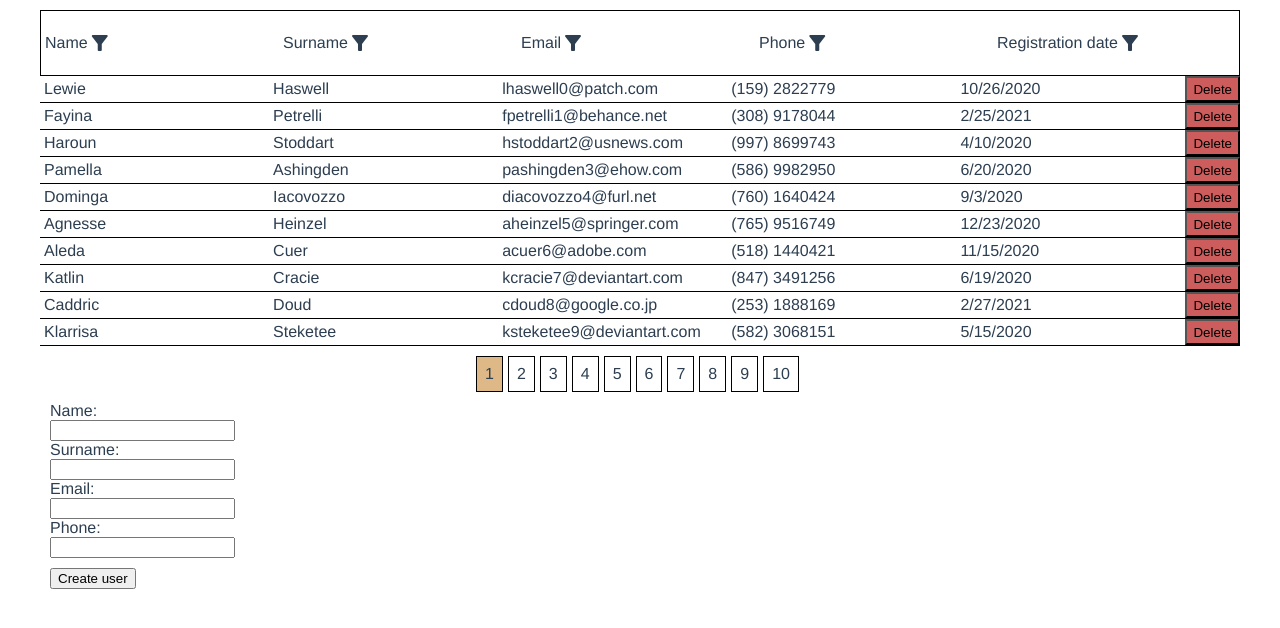
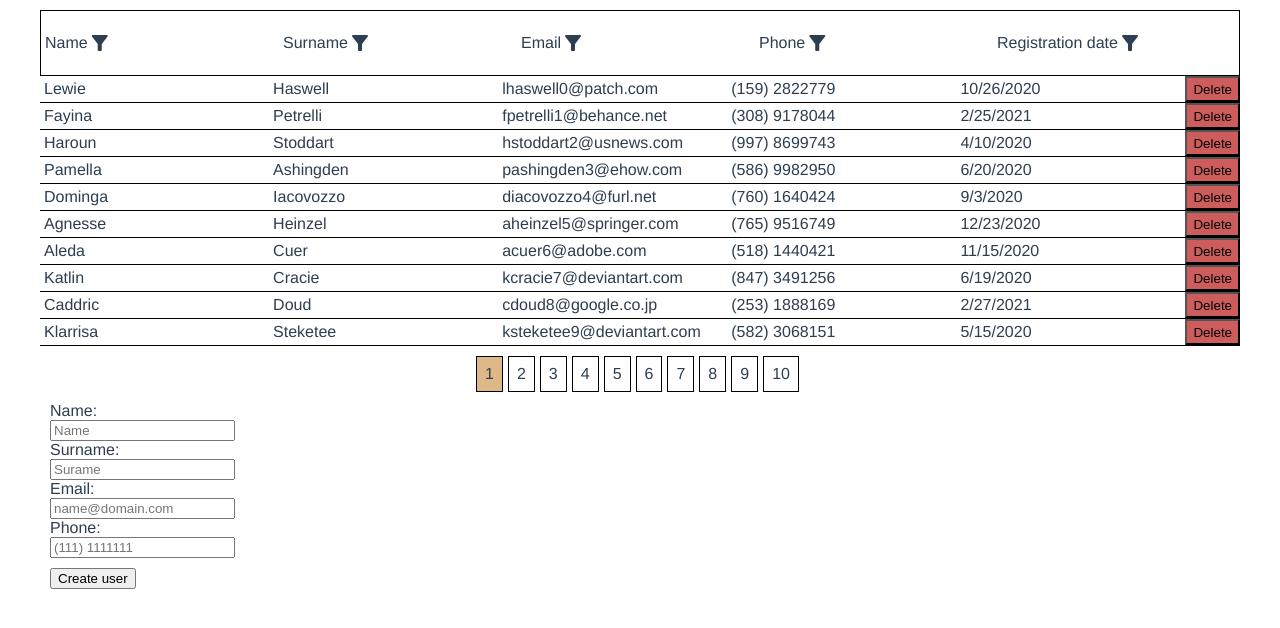
Before and after one commit to oty-git/table-of-people-data, a Vue app: page / in a window 1280 px wide. Shown: the top 628 px of the page. Built offline with nearby package versions, Linux system fonts and the light colour scheme; data requests are answered from the project's data file.

Commit message:
Created delete button which removes user from the list.

```diff
--- a/src/components/CreateUserForm.vue
+++ b/src/components/CreateUserForm.vue
@@ -1,14 +1,36 @@
 <template>
 <div>
-  <form class="create-form">
+  <form
+      class="create-form"
+      @submit.prevent="onSubmit"
+  >
     <label for="input_name">Name:</label>
-    <input type="text" id="input_name">
+    <input
+        type="text"
+        id="input_name"
+        v-model.trim="name"
+        placeholder="Name"
+    >
     <label for="input_surname">Surname:</label>
-    <input type="text" id="input_surname">
+    <input
+        type="text"
+        id="input_surname"
+        v-model.trim="surname"
+        placeholder="Surame"
+    >
     <label for="input_email">Email:</label>
-    <input type="text" id="input_email">
+    <input type="email"
+           id="input_email"
+           v-model.trim="email"
+           placeholder="name@domain.com"
+    >
     <label for="input_phone">Phone:</label>
-    <input type="text" id="input_phone">
+    <input
+        type="text"
+        id="input_phone"
+        v-model.trim="phone"
+        placeholder="(111) 1111111"
+    >
     <button class="create-button"
             type="submit"
     >Create user</button>
@@ -18,7 +40,28 @@
 
 <script>
 export default {
-name: "CreateUserForm"
+  name: "CreateUserForm",
+  data() {
+    return {
+      name: "",
+      surname: "",
+      email: "",
+      phone: "",
+    }
+  },
+  methods: {
+    onSubmit() {
+        const newUser = {
+        id: Date.now(),
+        first_name: this.name,
+        last_name: this.surname,
+        email: this.email,
+        phone: this.phone,
+        user_info_date: new Date().toLocaleString().replace('.', '/').split(',')[0].replace('.', '/')
+      }
+      this.$emit("addUser", newUser)
+    },
+  }
 }
 </script>
 
--- a/src/components/TableOfPeopleData.vue
+++ b/src/components/TableOfPeopleData.vue
@@ -42,7 +42,7 @@
            :class="{'page__selected': page === pageNumber}"
       >{{page}}</div>
     </div>
-    <CreateUserForm />
+    <CreateUserForm @addUser="addUser"/>
   </div>
 </template>
 
@@ -106,11 +106,14 @@ export default {
       })
     },
     ...mapActions([
-      "DELETE_USER"
+      "DELETE_USER",
+      "ADD_USER"
     ]),
     deleteUser(item) {
-      console.log(item)
       this.DELETE_USER(item)
+    },
+    addUser(newUser) {
+      this.ADD_USER(newUser)
     },
   }
   }
--- a/src/vuex/store.js
+++ b/src/vuex/store.js
@@ -15,6 +15,9 @@ const store = new Vuex.Store({
     REMOVE_USER_FROM_LIST: (state, item) => {
       const indexOfItem = state.people.indexOf(item);
       state.people.splice(indexOfItem, 1);
+    },
+    CREATE_NEW_USER: (state, newUser) => {
+      state.people.push(newUser);
     },
   },
   actions: {
@@ -35,6 +38,9 @@ const store = new Vuex.Store({
     DELETE_USER({ commit }, item) {
       commit("REMOVE_USER_FROM_LIST", item);
     },
+    ADD_USER({ commit }, newUser) {
+      commit("CREATE_NEW_USER", newUser);
+    },
   },
   getters: {
     PEOPLE(state) {
```
